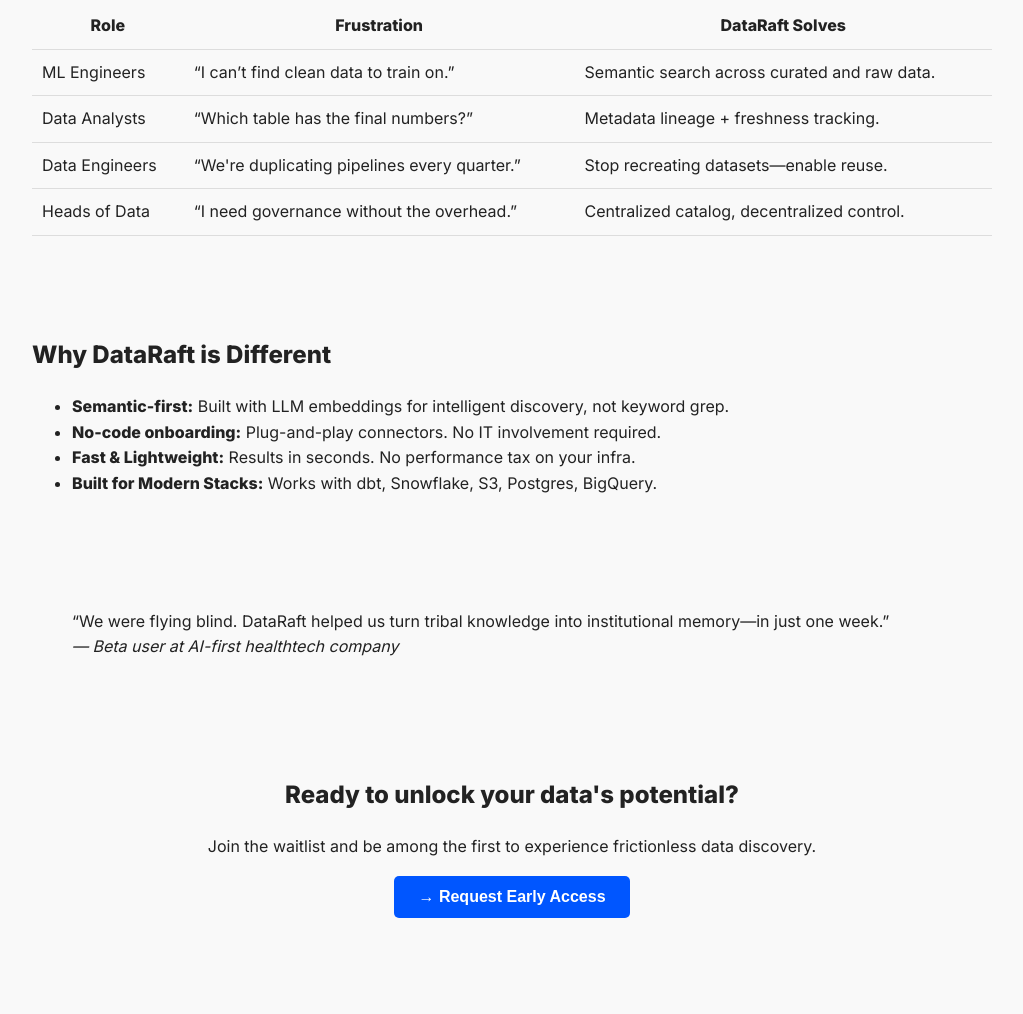
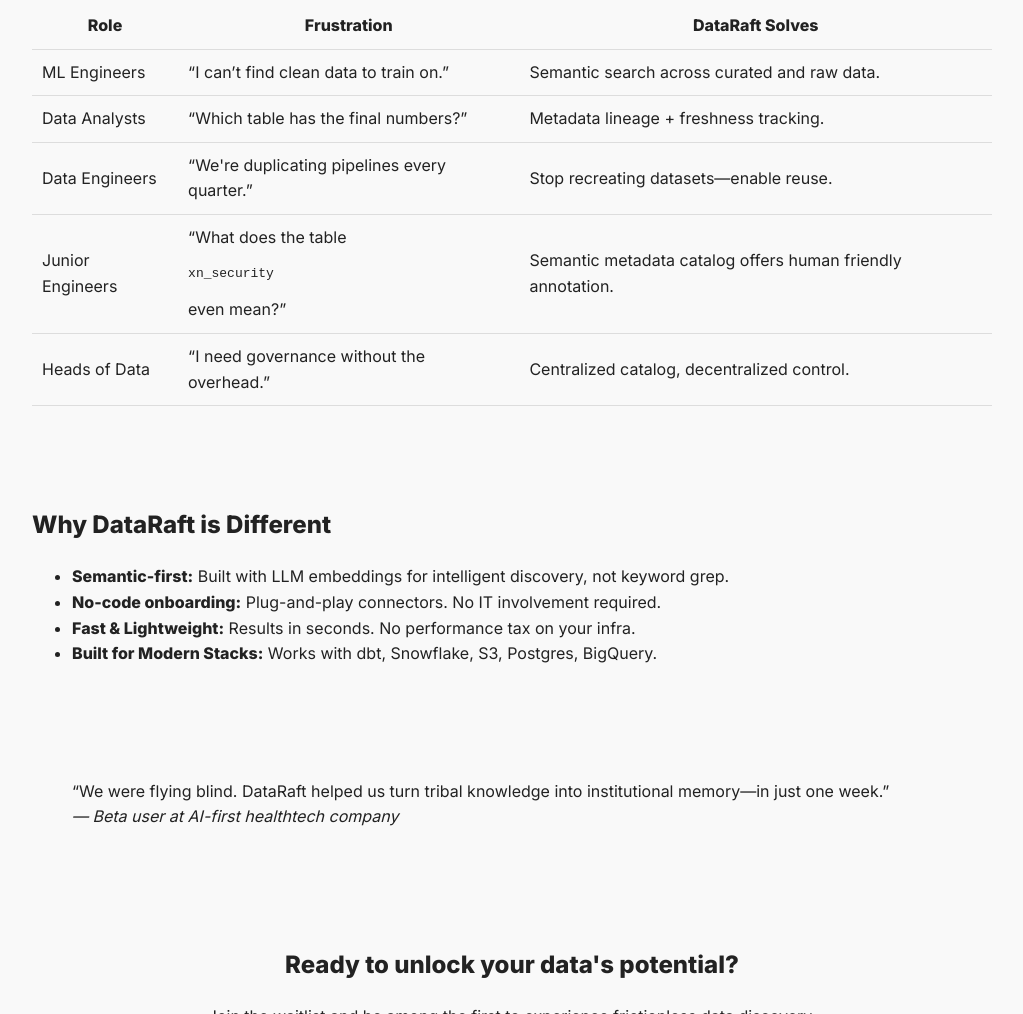
Before and after one commit to AJ-hash/DataRaft-landing, a plain HTML site: page index.html in a window 1280 px wide. Shown: the part 1221-2235 px from the top of the page, without its empty margins (128-1151 px from the left). Drawn offline with Linux system fonts and the light colour scheme.

Commit message:
Added new row
Added a row to describe an additional value proposition.

```diff
--- a/index.html
+++ b/index.html
@@ -125,6 +125,7 @@
       <tr><td>ML Engineers</td><td>“I can’t find clean data to train on.”</td><td>Semantic search across curated and raw data.</td></tr>
       <tr><td>Data Analysts</td><td>“Which table has the final numbers?”</td><td>Metadata lineage + freshness tracking.</td></tr>
       <tr><td>Data Engineers</td><td>“We're duplicating pipelines every quarter.”</td><td>Stop recreating datasets—enable reuse.</td></tr>
+      <tr><td>Junior Engineers</td><td>“What does the table <pre>xn_security</pre> even mean?”</td><td>Semantic metadata catalog offers human friendly annotation.</td></tr>
       <tr><td>Heads of Data</td><td>“I need governance without the overhead.”</td><td>Centralized catalog, decentralized control.</td></tr>
     </tbody>
   </table>
```
